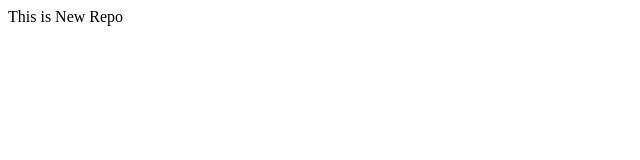
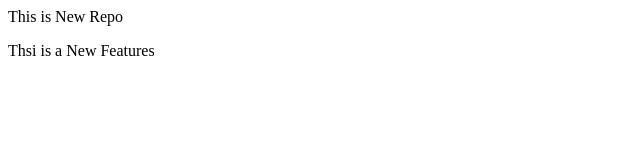
Before and after one commit to sabbir-786/LocalRepo, a plain HTML site: page index.html in a window 1280 px wide. Shown: the whole page, without its empty margins (0-640 px from the left). Drawn offline with Linux system fonts and the light colour scheme.

Commit message:
add new featurws

```diff
--- a/index.html
+++ b/index.html
@@ -1 +1,2 @@
 <p>This is New Repo</p>
+<p>Thsi is a New Features</p>
```
